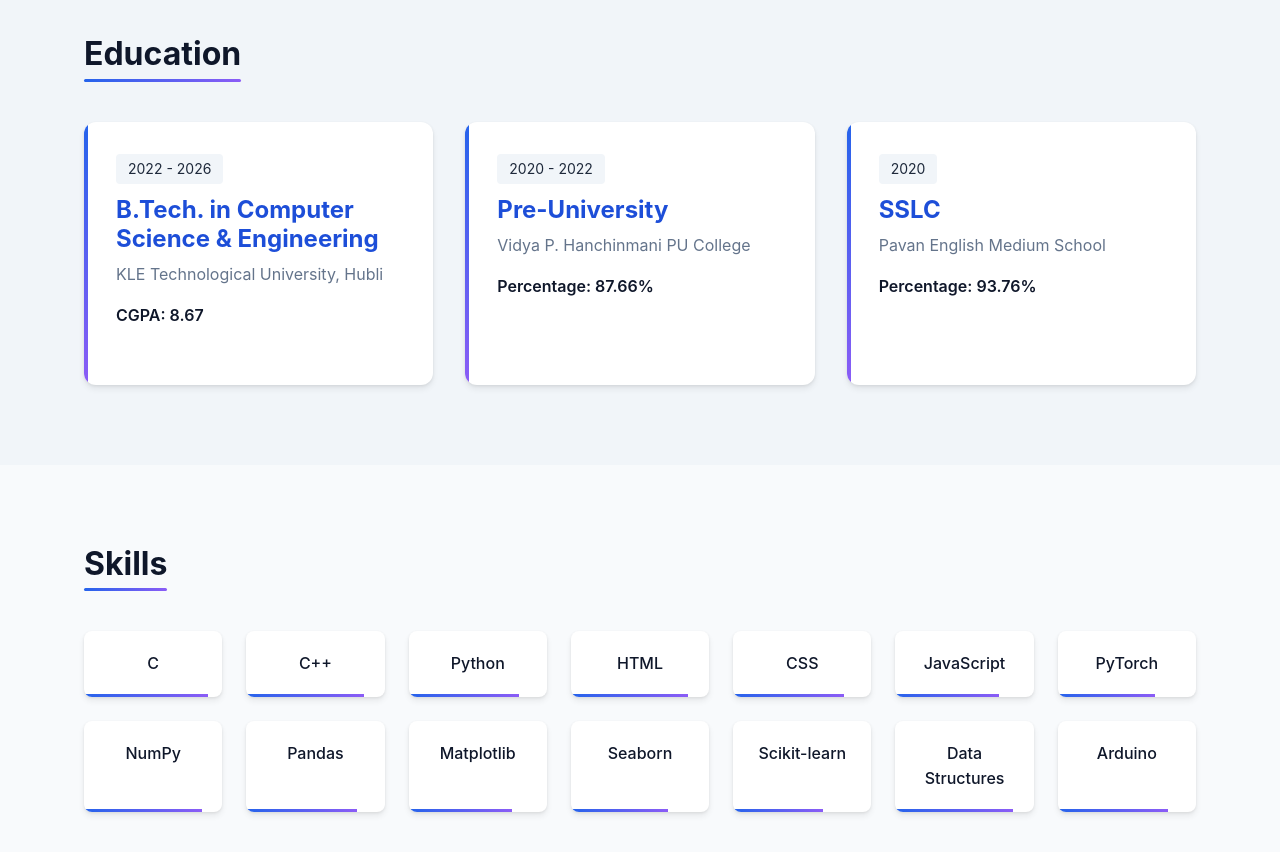
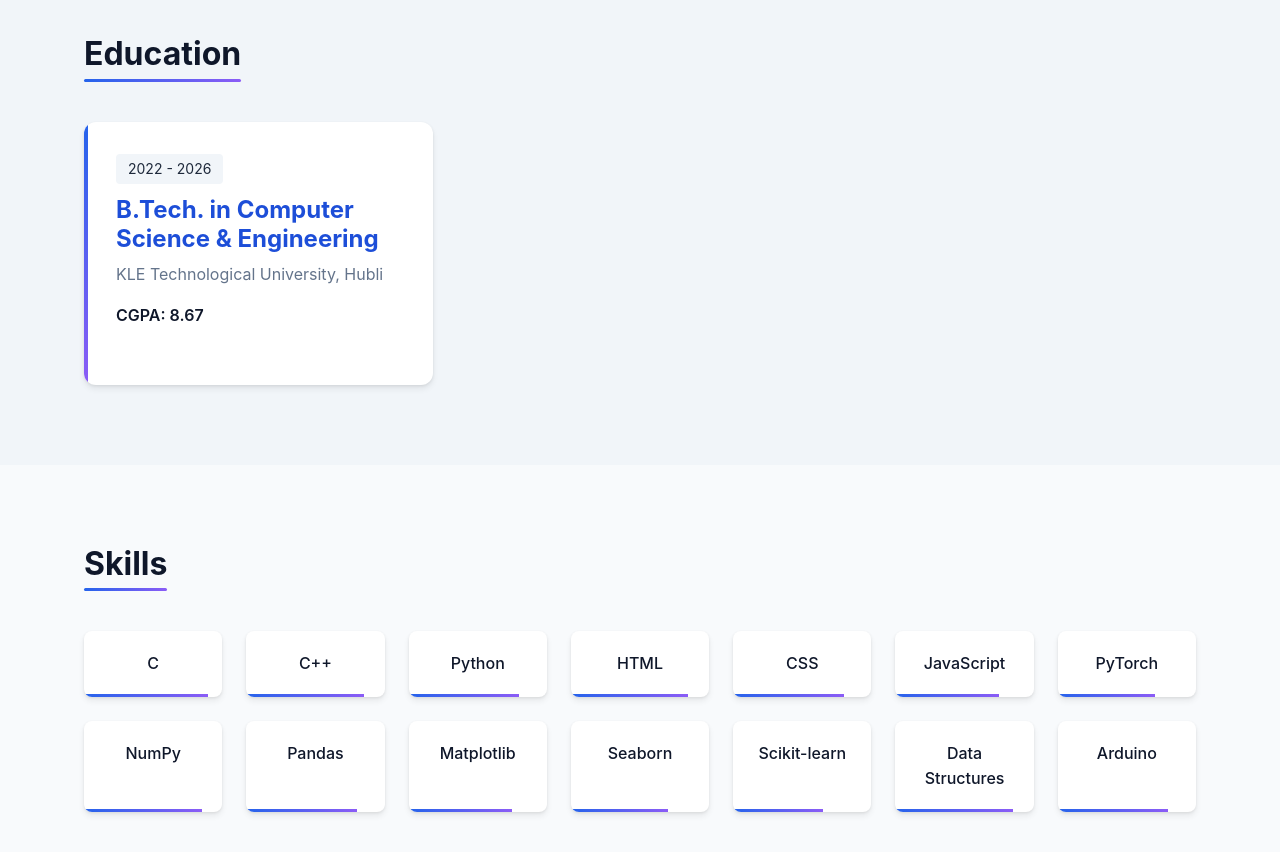
Before and after one commit to MOHAMMEDNAVEED19/portfolio.github.io, a plain HTML site: page index.html in a window 1280 px wide. Shown: the part 1480-2332 px from the top of the page. Drawn offline with Linux system fonts and the light colour scheme.

Commit message:
Update index.html

```diff
--- a/index.html
+++ b/index.html
@@ -928,20 +928,6 @@
           <p class="education-subtitle">KLE Technological University, Hubli</p>
           <p class="education-gpa">CGPA: 8.67</p>
         </div>
-
-        <div class="education-card animate-in">
-          <span class="education-date">2020 - 2022</span>
-          <h3 class="education-title">Pre-University</h3>
-          <p class="education-subtitle">Vidya P. Hanchinmani PU College</p>
-          <p class="education-gpa">Percentage: 87.66%</p>
-        </div>
-
-        <div class="education-card animate-in">
-          <span class="education-date">2020</span>
-          <h3 class="education-title">SSLC</h3>
-          <p class="education-subtitle">Pavan English Medium School</p>
-          <p class="education-gpa">Percentage: 93.76%</p>
-        </div>
       </div>
     </div>
   </section>
```
